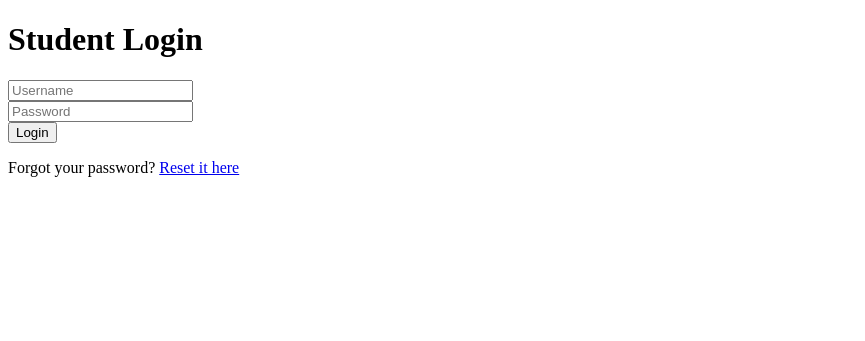
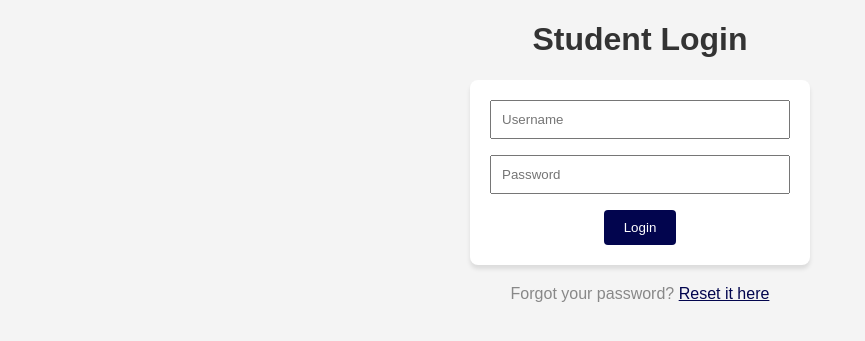
Before and after one commit to Shadowfax84/DBMS_Mini_Project, a Django app: page /student-login/ in a window 1280 px wide. Shown: the top 341 px of the page, without its empty margins (0-865 px from the left). Run offline with Django 5.2, Linux system fonts and the light colour scheme.

Commit message:
Configured static folder and made a studentdashboard

```diff
--- /dev/null
+++ b/LMS/static/studentlogin.css
@@ -0,0 +1,50 @@
+/* studentlogin.css */
+
+body {
+    font-family: 'Arial', sans-serif;
+    background-color: #f4f4f4;
+    text-align: center;
+    margin: 0;
+    padding: 0;
+}
+
+h1 {
+    color: #333;
+}
+
+form {
+    max-width: 300px;
+    margin: 20px auto;
+    padding: 20px;
+    background-color: #fff;
+    box-shadow: 0px 4px 4px 0px rgba(0, 0, 0, 0.1);
+    border-radius: 8px;
+}
+
+input {
+    width: 100%;
+    padding: 10px;
+    margin-bottom: 16px;
+    box-sizing: border-box;
+}
+
+button {
+    background-color: #02054E;
+    color: #fff;
+    padding: 10px 20px;
+    border: none;
+    border-radius: 4px;
+    cursor: pointer;
+}
+
+button:hover {
+    background-color: #004080;
+}
+
+p {
+    color: #888;
+}
+
+a {
+    color: #02054E;
+}
--- a/LMS/templates/login_page.html
+++ b/LMS/templates/login_page.html
@@ -3,6 +3,8 @@
 <head>
     <meta charset="UTF-8">
     <title>Login Page</title>
+    {% load static %}
+    <link rel="stylesheet" href="{% static 'login.css' %}">
     <!-- Add your CSS styling here -->
 </head>
 <body>
--- a/LMS/templates/student_login.html
+++ b/LMS/templates/student_login.html
@@ -3,6 +3,9 @@
 <head>
     <meta charset="UTF-8">
     <title>Student Login</title>
+    {% load static %}
+    <link rel="stylesheet" href="{% static 'studentlogin.css' %}">
+
     <!-- Add your CSS styling here -->
 </head>
 <body>
--- a/LMS/views.py
+++ b/LMS/views.py
@@ -2,6 +2,9 @@ from django.contrib.auth import authenticate, login
 from django.shortcuts import render, redirect
 from .forms import StudentSignupForm, TeacherSignupForm
 from .forms import ForgotPasswordForm
+from django.shortcuts import render
+from django.contrib.auth.decorators import login_required
+from .models import Attendance, Course, Faculty, Extra_Curricular
 
 
 def landing_page(request):
@@ -79,3 +82,20 @@ def teacher_login(request):
 def forgot_password(request):
     # Handle forgot password logic here
     return render(request, 'forgot_password.html', {'form': ForgotPasswordForm()})
+
+def student_dashboard(request):
+    student = request.user.student
+    attendance = Attendance.objects.filter(USN=student)
+    courses = Course.objects.filter(Sem=student.Sem)
+    faculties = Faculty.objects.filter(Dept_ID=student.Dept_ID)
+    extracurricular_activities = Extra_Curricular.objects.filter(USN=student)
+
+    context = {
+        'student': student,
+        'attendance': attendance,
+        'courses': courses,
+        'faculties': faculties,
+        'extracurricular_activities': extracurricular_activities,
+    }
+
+    return render(request, 'student_dashboard.html', context)
--- a/auxilium/settings.py
+++ b/auxilium/settings.py
@@ -119,7 +119,7 @@ STATICFILES_DIRS = [
 ]
 
 
-STATIC_URL = "static/"
+STATIC_URL = "/static/"
 
 # Default primary key field type
 # https://docs.djangoproject.com/en/5.0/ref/settings/#default-auto-field
--- a/auxilium/urls.py
+++ b/auxilium/urls.py
@@ -28,4 +28,5 @@ urlpatterns = [
     path('forgot-password/', views.forgot_password, name='forgot_password'),
     path('student-signup/', views.student_signup, name='student_signup'),
     path('teacher-signup/', views.teacher_signup, name='teacher_signup'),
+    path('student-dashboard/', views.student_dashboard, name='student_dasboard'),
 ]
```
Also changed, not shown: LMS/static/login.css (added, +47 -0 lines), LMS/templates/student_dashboard.html (added, +47 -0 lines).
